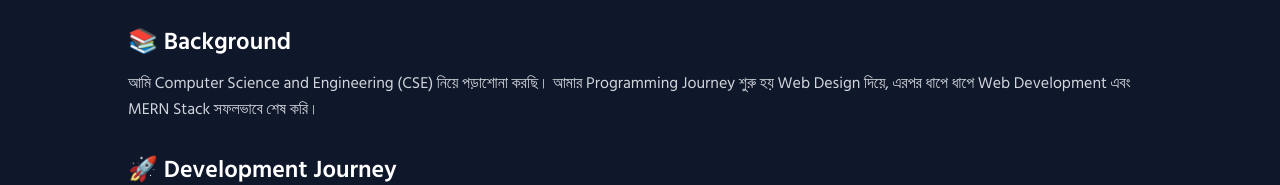
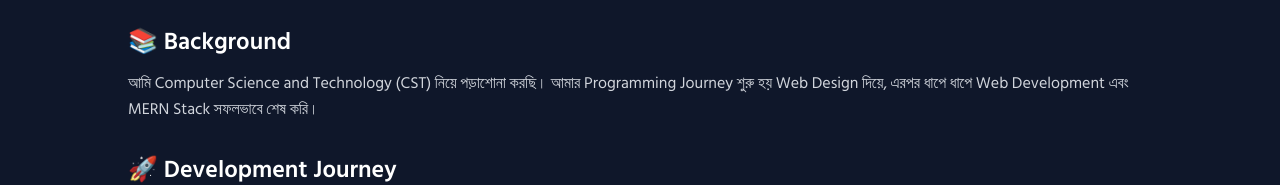
Before and after one commit to mdsinikdho12/Simple-Blog-Application, a Next.js app: page /about in a window 1280 px wide. Shown: the part 251-436 px from the top of the page. Built offline with nearby package versions, Linux system fonts and the light colour scheme; no server answers; what @heroui/react would draw is missing.

Commit message:
Update title and background field in about page

```diff
--- a/src/app/about/page.jsx
+++ b/src/app/about/page.jsx
@@ -1,5 +1,5 @@
 export const metadata = {
-  title: "About Md Sinikdho Mahmud | Full Stack Developer & CSE Student",
+  title: "About Md Sinikdho Mahmud | Full Stack Developer & CST Student",
   description:
     "Md Sinikdho Mahmud (Sinikdho) is a passionate Full Stack Web Developer and CSE student. Skilled in MERN Stack, Next.js, React, and real-world project development.",
   keywords: [
@@ -42,7 +42,7 @@ export default function AboutPage() {
         <div className="mb-8">
           <h2 className="text-2xl font-semibold mb-3">📚 Background</h2>
           <p className="text-gray-300 leading-relaxed">
-            আমি Computer Science and Engineering (CSE) নিয়ে পড়াশোনা করছি। আমার
+            আমি Computer Science and Technology (CST) নিয়ে পড়াশোনা করছি। আমার
             Programming Journey শুরু হয় Web Design দিয়ে, এরপর ধাপে ধাপে Web
             Development এবং MERN Stack সফলভাবে শেষ করি।
           </p>
```
